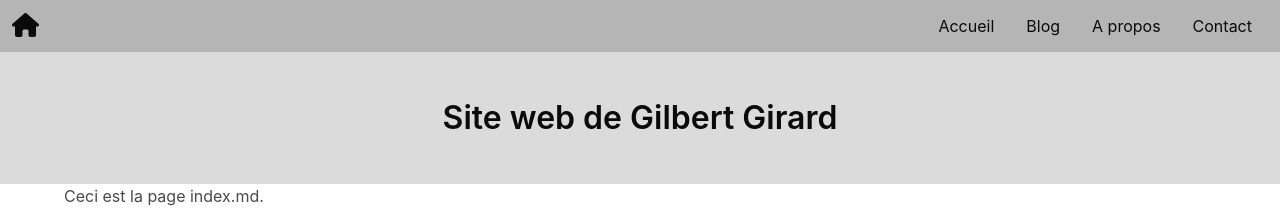
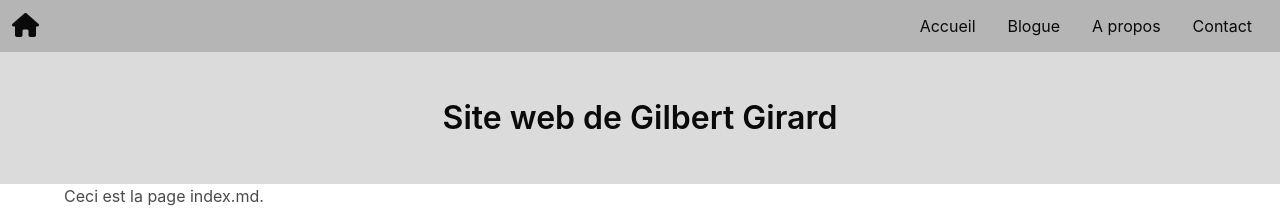
Before and after one commit to gilbiere/jeckyll-1, a Jekyll site: the page built from index.md, in a window 1280 px wide. Shown: the top 209 px of the page. Built offline with Jekyll 4.4.1, drawn with Linux system fonts in a browser that asks for light colours; nearby versions of some CDN libraries.

Commit message:
Update menu-top.yml

```diff
--- a/_data/menu-top.yml
+++ b/_data/menu-top.yml
@@ -1,7 +1,7 @@
 - title: Accueil
   link: /
 
-- title: Blog
+- title: Blogue
   link: /blogue/
 
 - title: A propos
```
